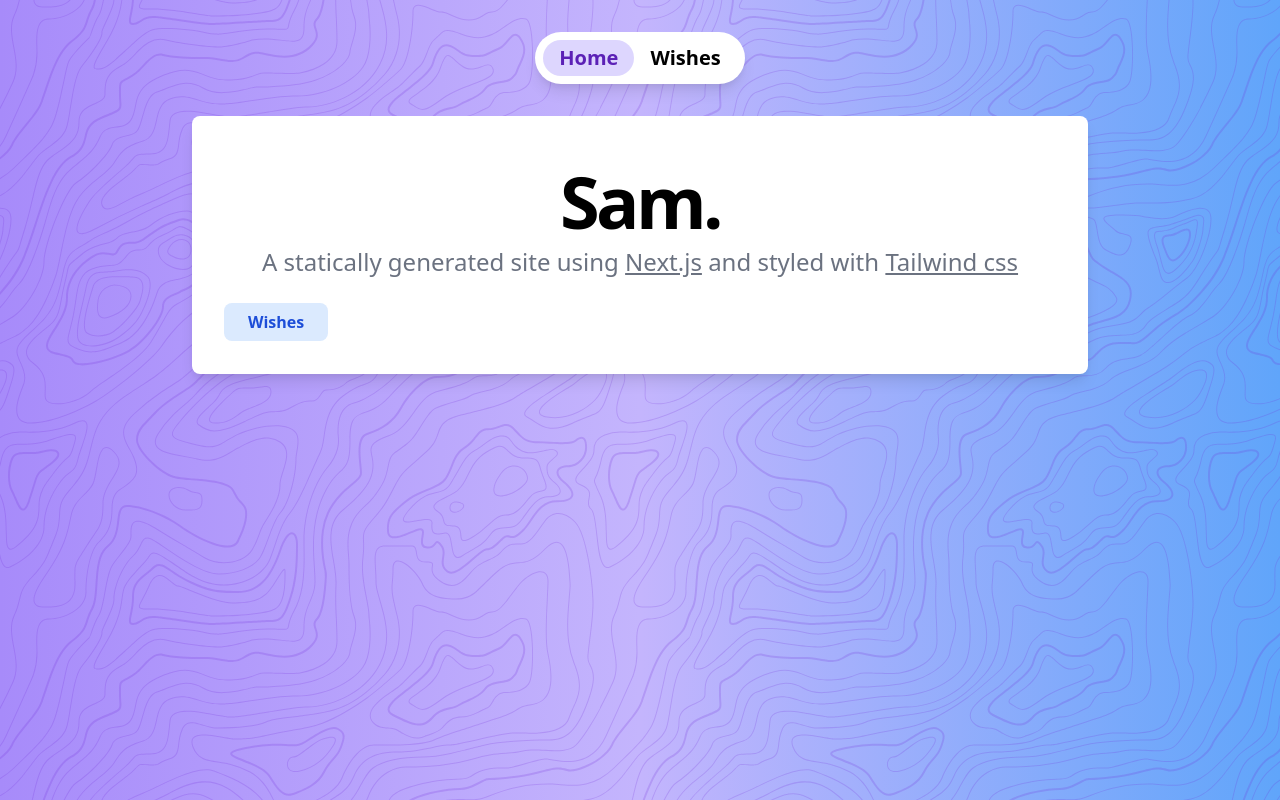
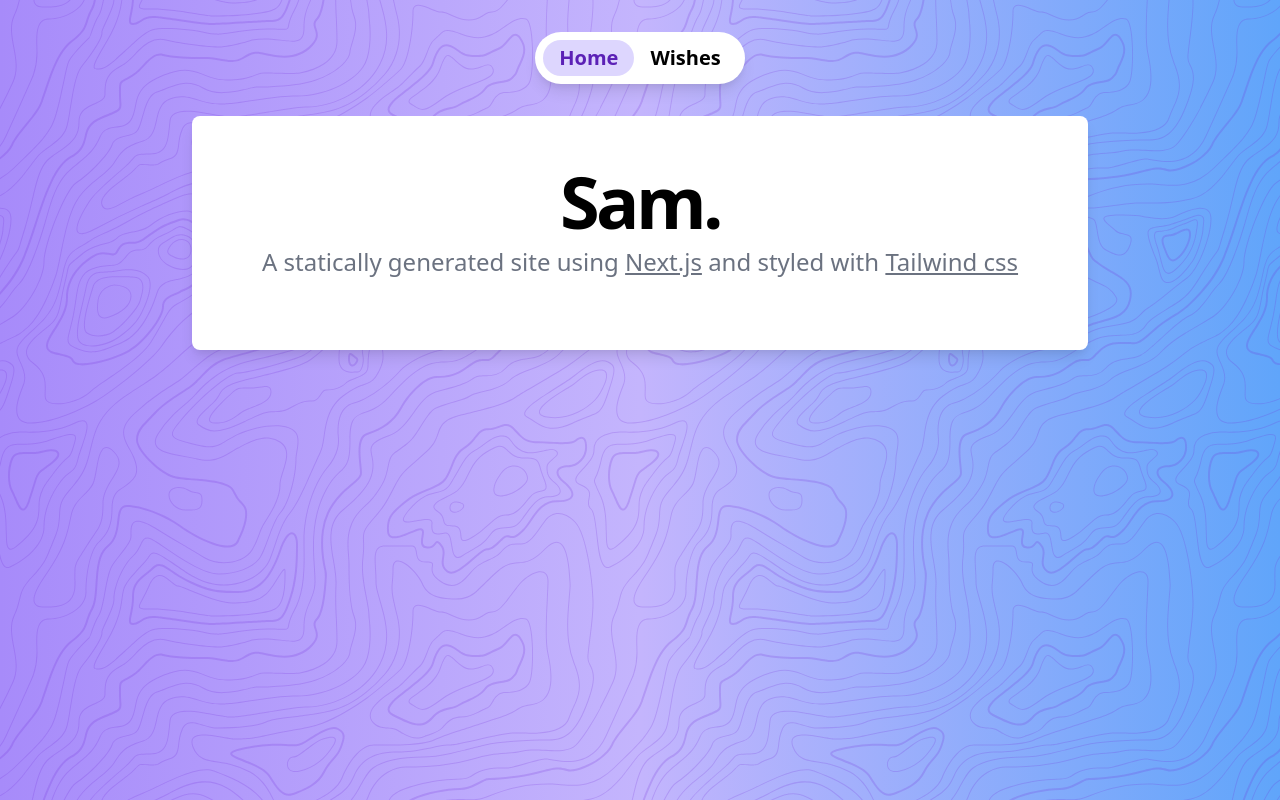
Before and after one commit to SamHats/wish, a Next.js app: page / in a window 1280 px wide. Built offline with nearby package versions, Linux system fonts and the light colour scheme; what @tailwindcss/typography would draw is missing.

Commit message:
+ [content] - minor update

```diff
--- a/pages/index.js
+++ b/pages/index.js
@@ -25,7 +25,6 @@ export default function Index() {
           and styled with{' '}
           <a href="https://tailwindcss.com" className="underline hover:text-success duration-200 transition-colors">Tailwind css</a>
           </IntroSub>
-          <Link href="/wishes"><a className="bg-blue-100 text-blue-700 text-base font-semibold px-6 py-2 rounded-lg cursor-pointer">Wishes</a></Link>
         </Container>
       </Layout>
     </>
```
